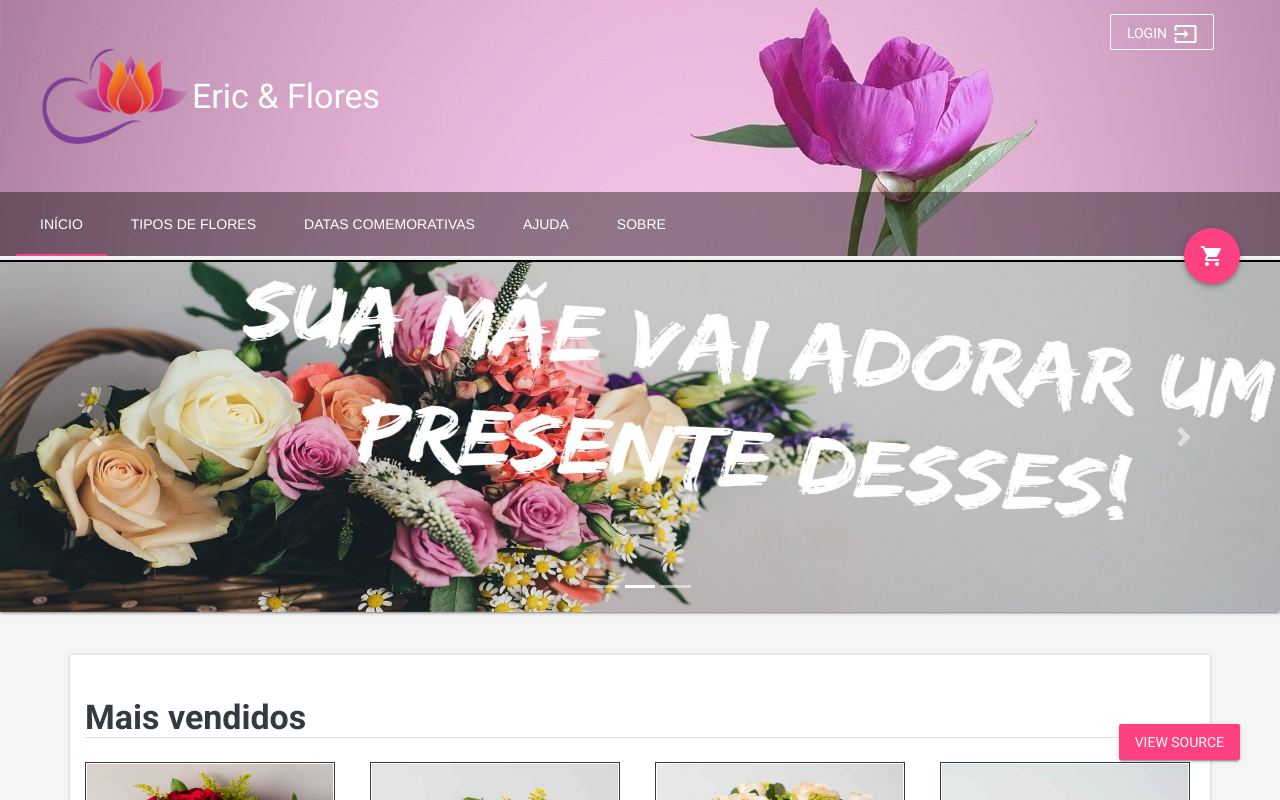
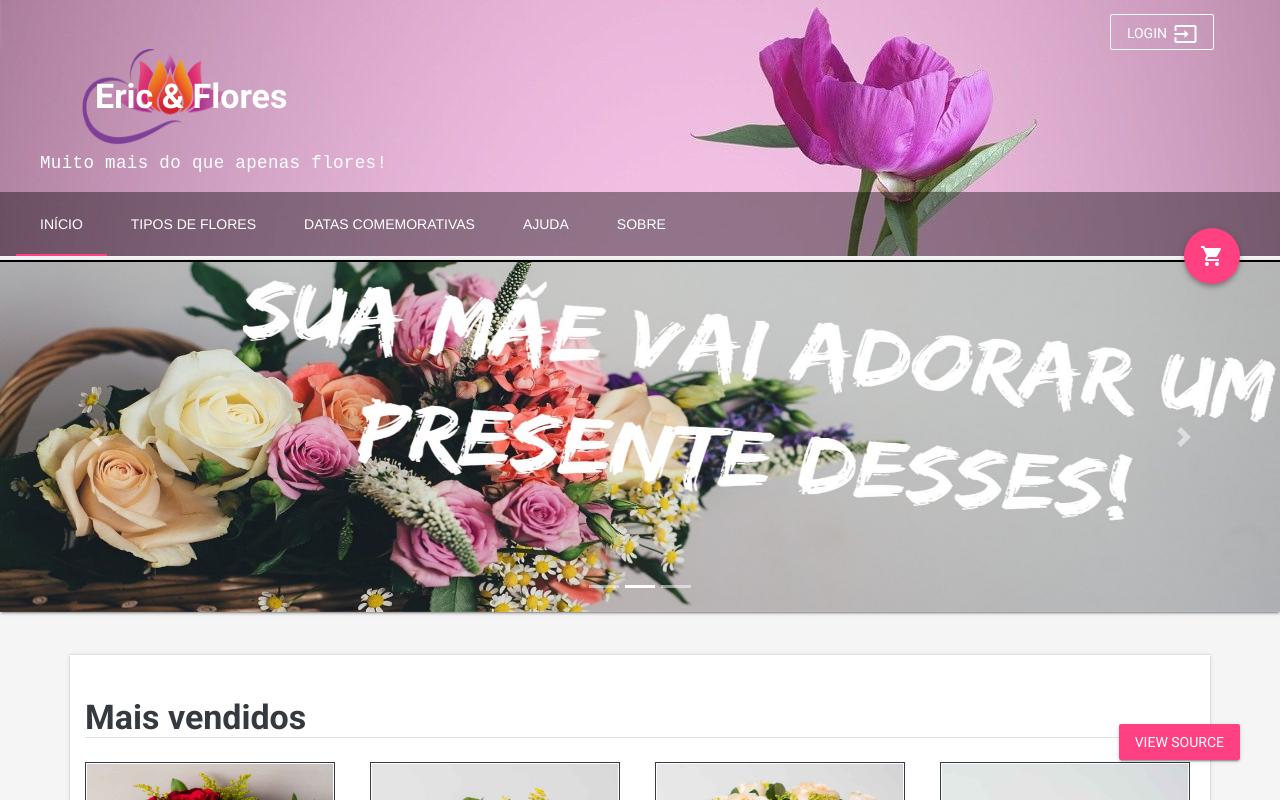
Before and after one commit to MarcosBrendonDePaula/IHCProjeto1, a plain HTML site: page web/index.html in a window 1280 px wide. Drawn offline with nearby package versions, Linux system fonts and the light colour scheme.

Commit message:
teste slogan

```diff
--- a/web/index.html
+++ b/web/index.html
@@ -126,14 +126,15 @@
         </div>
       </div>
       <div class="mdl-layout--large-screen-only mdl-layout__header-row">
-        <div id="logo" style="width: 152px; height: 100px; ">
+        <div id="logo" style="width: 152px; height: 100px; margin-left: 40px;">
           <img src="images/logo2.png" width="100%" height="100%" alt="">
         </div>
-        <h3>Eric &amp; Flores</h3>
+        <h3 style="float: left; position: absolute; margin-left: 55px;" class="font-weight-bold">Eric &amp; Flores</h3>
 
       </div>
 
       <div class="mdl-layout--large-screen-only mdl-layout__header-row">
+        <h5 class="lead" style="font-family: monospace;">Muito mais do que apenas flores!</h5>
       </div>
       <div class="mdl-layout__tab-bar mdl-js-ripple-effect" style="background-color: rgba(0, 0, 0, 0.4);">
         <!--BARRA DE MENU-->
```
